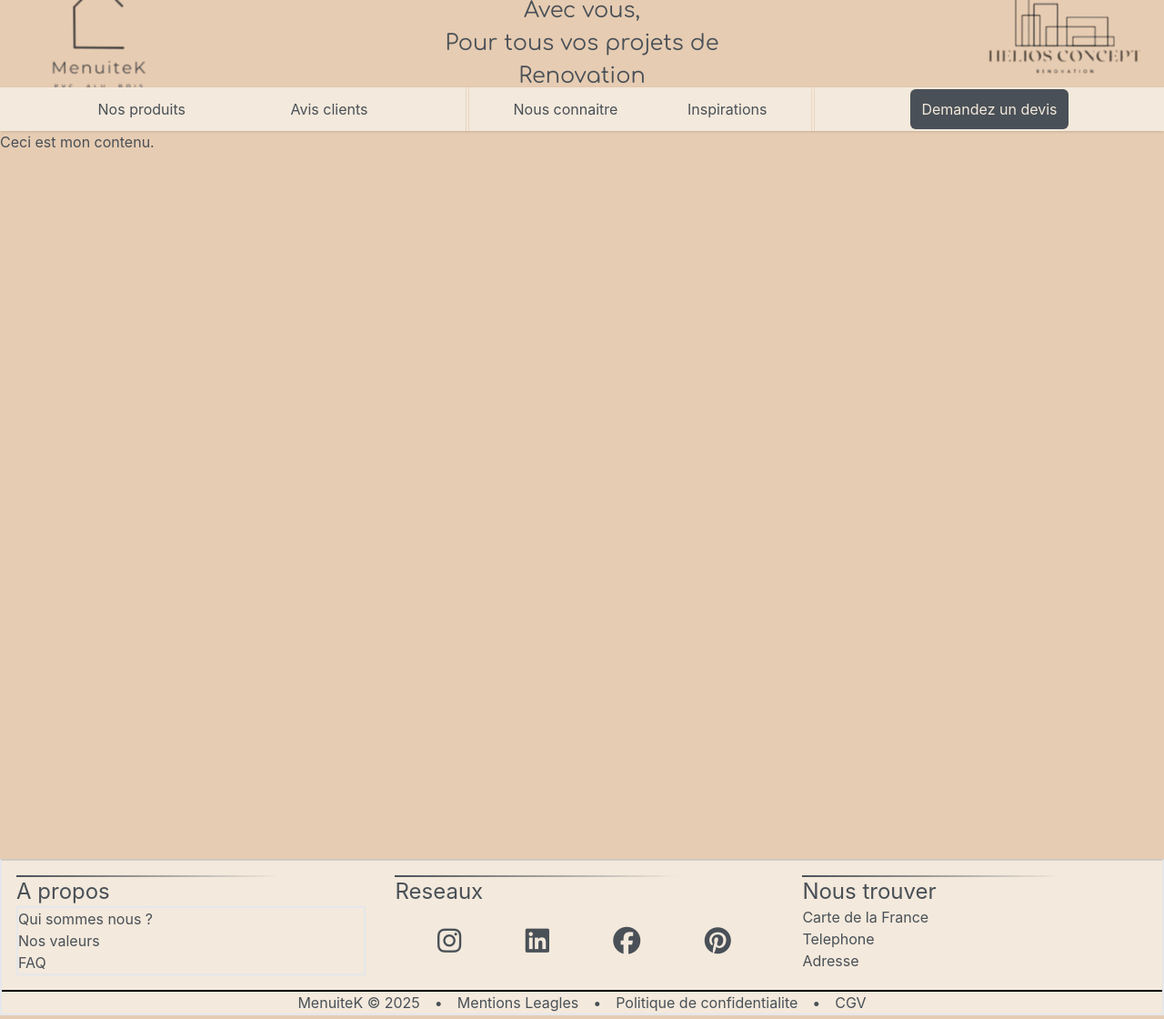
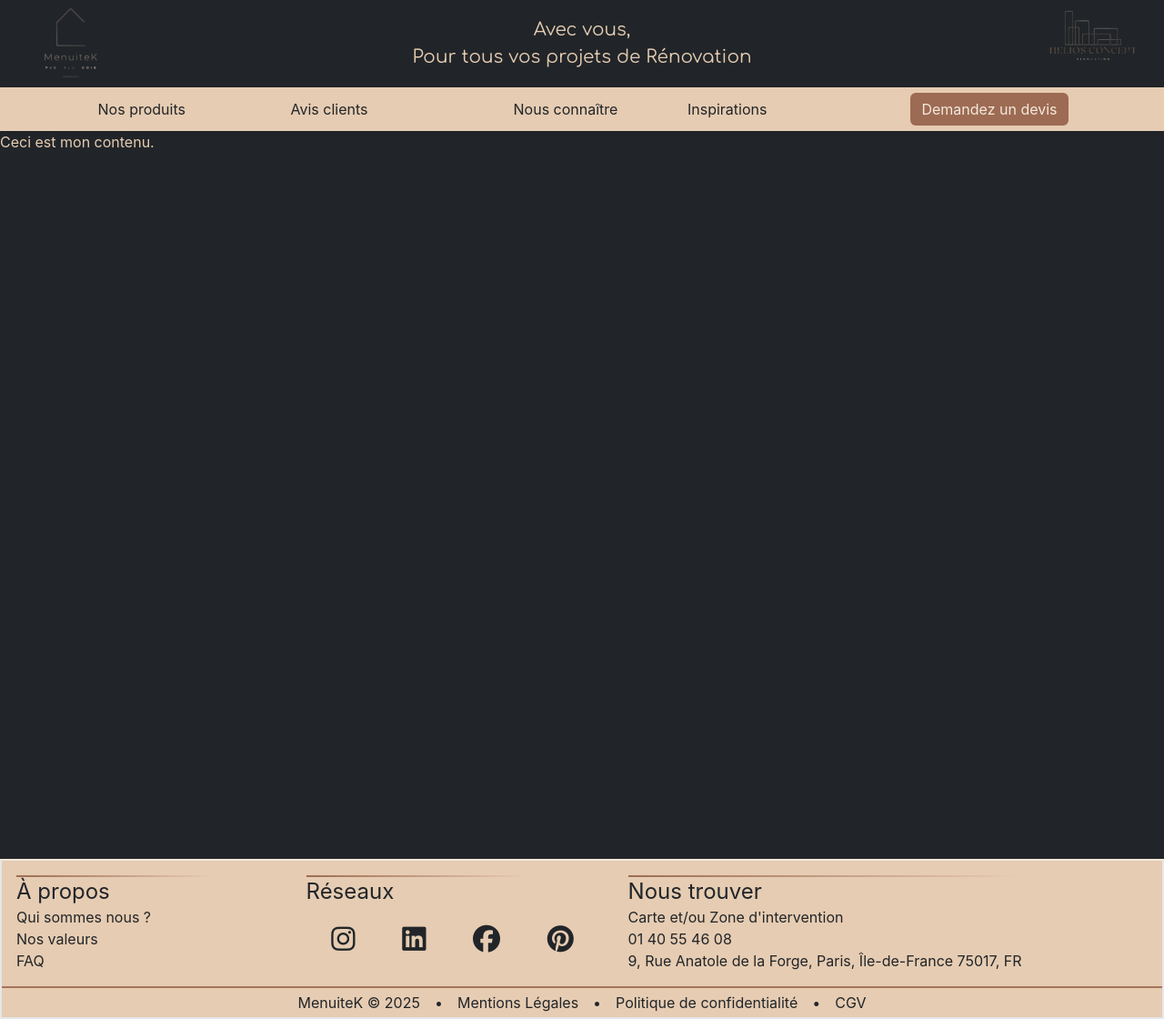
Before and after one commit to BdClement/Stanley, a React (Create React App) app in the folder frontend/testReact/menuitek/: page / in a window 1280 px wide. Shown: the whole page at 91% size. Built offline with nearby package versions, Linux system fonts and the light colour scheme.

Commit message:
feat: design in progress

```diff
--- a/frontend/testReact/menuitek/src/components/App.js
+++ b/frontend/testReact/menuitek/src/components/App.js
@@ -6,7 +6,7 @@ import Footer from './Footer/Footer';
 
 function App() {
   return (
-    <div className='flex flex-col min-h-screen bg-opacity-90'>
+    <div className='flex flex-col min-h-screen'>
       <Header />
       <Content />
       <Footer />
--- a/frontend/testReact/menuitek/src/components/Footer/About.js
+++ b/frontend/testReact/menuitek/src/components/Footer/About.js
@@ -2,31 +2,31 @@ function About() {
     return (
         <div className="flex flex-grow">
             <div className="m-4 flex flex-col flex-grow">
-                <div className="h-[2px] w-3/4 bg-gradient-to-r from-grey-custom to-grey-custom-300"></div>
-                <h3 className="text-2xl">A propos</h3>
-                <ul className=" flex flex-col flex-grow border-2">
-                    <li className="flex-grow">Qui sommes nous ?</li>
-                    <li className="flex-grow">Nos valeurs</li>
-                    <li className="flex-grow">FAQ</li>
+                <div className="h-[2px] w-3/4 bg-gradient-to-r from-brun-contrast to-brun-contrast-300"></div>
+                <h3 className="text-2xl">À propos</h3>
+                <ul className=" flex flex-col flex-gro">
+                    <li className="flex-grow hover:underline">Qui sommes nous ?</li>
+                    <li className="flex-grow hover:underline">Nos valeurs</li>
+                    <li className="flex-grow hover:underline">FAQ</li>
                 </ul>
             </div>
             <div className="m-4 flex flex-col flex-grow">
-                <div className="h-[2px] w-3/4 bg-gradient-to-r from-grey-custom to-grey-custom-300"></div>
-                <h3 className="text-2xl">Reseaux</h3>
+                <div className="h-[2px] w-3/4 bg-gradient-to-r from-brun-contrast to-brun-contrast-300"></div>
+                <h3 className="text-2xl">Réseaux</h3>
                 <ul className="flex flex-row flex-grow items-center justify-evenly gap-6">
-                    <li><i class="fab fa-instagram text-3xl"></i></li>
-                    <li><i class="fab fa-linkedin text-3xl"></i></li>
-                    <li><i class="fab fa-facebook text-3xl"></i></li>
-                    <li><i class="fab fa-pinterest text-3xl"></i></li>
+                    <li><i class="fab fa-instagram text-3xl hover:text-[#E1306C] transition duration-200 ease-in-out"></i></li>
+                    <li><i class="fab fa-linkedin text-3xl hover:text-[#0077B5] transition duration-200 ease-in-out"></i></li>
+                    <li><i class="fab fa-facebook text-3xl hover:text-[#1877F2] transition duration-200 ease-in-out"></i></li>
+                    <li><i class="fab fa-pinterest text-3xl hover:text-[#E60023] transition duration-200 ease-in-out"></i></li>
                 </ul>
             </div>
             <div className="m-4 flex-grow">
-                <div className="h-[2px] w-3/4 bg-gradient-to-r from-grey-custom to-grey-custom-300"></div>
+                <div className="h-[2px] w-3/4 bg-gradient-to-r from-brun-contrast to-brun-contrast-300"></div>
                 <h3 className="text-2xl">Nous trouver</h3>
                 <ul>
-                    <li>Carte de la France</li>
-                    <li>Telephone</li>
-                    <li>Adresse</li>
+                    <li>Carte et/ou Zone d'intervention</li>
+                    <li>01 40 55 46 08</li>
+                    <li>9, Rue Anatole de la Forge, Paris, Île-de-France 75017, FR</li>
                 </ul>
             </div>
         </div>
--- a/frontend/testReact/menuitek/src/components/Footer/Footer.js
+++ b/frontend/testReact/menuitek/src/components/Footer/Footer.js
@@ -5,7 +5,7 @@ import About from './About'
 
 function Footer() {
     return (
-        <footer className='min-h-[20vh] flex flex-col border-2 border-t-grey-custom/20 bg-beige-contrast'>
+        <footer className='min-h-[20vh] flex flex-col border-2 border-t-beige-contrast bg-beige-main text-grey-main'>
             <About />
             <Legal />
         </footer>
--- a/frontend/testReact/menuitek/src/components/Footer/Legal.js
+++ b/frontend/testReact/menuitek/src/components/Footer/Legal.js
@@ -1,14 +1,14 @@
 function Legal() {
     return (
-        <div className="min-h-[3vh] max-h-[6vh] flex flex-grow items-center justify-center border-t-2 border-black">
+        <div className="p-1 flex flex-grow items-center justify-center border-t-2 border-brun-contrast/90">
             <ul className="flex flex-row gap-4">
                 <li>MenuiteK © 2025</li>
                 <li>•</li>
-                <li>Mentions Leagles</li>
+                <li className="relative after:content-[''] after:absolute after:bottom-0 after:left-0 after:w-full after:h-[1.5px] after:opacity-0 after:bg-grey-main hover:after:opacity-1 hover:after:animate-fade-in">Mentions Légales</li>
                 <li>•</li>
-                <li>Politique de confidentialite</li>
+                <li className="hover:text-black hover:underline">Politique de confidentialité</li>
                 <li>•</li>
-                <li>CGV</li>
+                <li className="hover:text-black hover:underline">CGV</li>
             </ul>
         </div>
     )
--- a/frontend/testReact/menuitek/src/components/Header/Banner.js
+++ b/frontend/testReact/menuitek/src/components/Header/Banner.js
@@ -3,10 +3,11 @@ import logoHelios from '../../assets/LogoHelios.png'
 
 function Banner() {
     return (
-        <div className='flex flex-row h-[12vh] items-center'>
-            <img src={logoMenuitek} alt='Logo Menuitek' className='w-[20%] max-w-[225px] h-auto object-contain'></img>
-            <h1 className='font-comforta text-[clamp(1rem,3vw,1.5rem)] flex-1 text-center break-words text-grey-custom'>Avec vous,<br />Pour tous vos projets de<br />Renovation</h1>
-            <img src={logoHelios} alt='Logo Helios' className='w-[20%] max-w-[225px] h-auto object-contain'></img>
+        // <div className='flex flex-row h-[12vh] items-center'>
+        <div className='flex flex-row min-h-[10vh] max-h-[12vh] items-center'>
+            <img src={logoMenuitek} alt='Logo Menuitek' className=' m-4 w-[20%] max-w-[16vh] h-auto object-contain'></img>
+            <h1 className='font-comforta text-[clamp(0.9rem,2.5vw,1.25rem)] flex-1 text-center break-words text-beige-main'>Avec vous,<br />Pour tous vos projets de Rénovation</h1>
+            <img src={logoHelios} alt='Logo Helios' className='m-4 w-[20%] max-w-[16vh] h-auto object-contain'></img>
         </div>
     )
 }
--- a/frontend/testReact/menuitek/src/components/Header/Navbar.js
+++ b/frontend/testReact/menuitek/src/components/Header/Navbar.js
@@ -1,29 +1,29 @@
 function Navbar() {
     return (
-        <nav className='opacity-0 animate-slide-in-down flex flex-row flex-wrap sticky top-0 z-1 sm:h-[3vh] min-h-[6vh] bg-beige-contrast shadow'>
+        <nav className='opacity-0 animate-slide-in-down flex flex-row flex-wrap sticky top-0 z-1 sm:h-[3vh] min-h-[6vh] bg-beige-main text-grey-main shadow'>
             <ul className="flex flex-row w-full sm:w-[40%] h-full items-center justify-evenly">
                 <li className="relative group p-2">
                     <span>Nos produits</span>
-                    <span className="absolute bottom-0 left-1/2 transform -translate-x-1/2 h-[2px] w-0 bg-beige-main transition-all duration-300 group-hover:w-full"></span>
+                    <span className="absolute bottom-0 left-1/2 transform -translate-x-1/2 h-[2px] w-0 bg-brun-contrast transition-all duration-300 group-hover:w-full"></span>
                 </li>
                 <li className="relative group p-2">
                     <span>Avis clients</span>
-                    <span className="absolute bottom-0 left-1/2 transform -translate-x-1/2 h-[2px] w-0 bg-beige-main transition-all duration-300 group-hover:w-full"></span>
+                    <span className="absolute bottom-0 left-1/2 transform -translate-x-1/2 h-[2px] w-0 bg-brun-contrast transition-all duration-300 group-hover:w-full"></span>
                 </li>
             </ul>
             <ul className="flex flex-row w-full sm:w-[30%] h-full border-double max-sm:border-y-4 max-sm:border-beige-main/70 sm:border-x-4 sm:border-beige-main/70 gap-5 items-center justify-evenly">
                 <li  className="relative group p-2">
-                    <span>Nous connaitre</span>
-                    <span className="absolute bottom-0 left-1/2 transform -translate-x-1/2 h-[2px] w-0 bg-beige-main transition-all duration-300 group-hover:w-full"></span>
+                    <span>Nous connaître</span>
+                    <span className="absolute bottom-0 left-1/2 transform -translate-x-1/2 h-[2px] w-0 bg-brun-contrast transition-all duration-300 group-hover:w-full"></span>
                 </li>
                 <li className="relative group p-2">
                     <span>Inspirations</span>
-                    <span className="absolute bottom-0 left-1/2 transform -translate-x-1/2 h-[2px] w-0 bg-beige-main transition-all duration-300 group-hover:w-full"></span>
+                    <span className="absolute bottom-0 left-1/2 transform -translate-x-1/2 h-[2px] w-0 bg-brun-contrast transition-all duration-300 group-hover:w-full"></span>
                 </li>
             </ul>
             <ul className="flex flex-row w-full sm:w-[30%] h-full items-center justify-center">
                 <li className="relative group p-2">
-                    <span className="p-2 sm:p-3 rounded-md bg-grey-custom text-beige-contrast hover:bg-beige-contrast hover:text-grey-custom hover:border-2 hover:border-grey-custom transition duration:300">Demandez un devis</span>
+                    <span className="px-3 py-1 sm:py-2 lg:py-2 rounded-md bg-brun-contrast text-beige-contrast hover:bg-beige-contrast hover:text-grey-main hover:border-2 hover:border-grey-main transition duration:300">Demandez un devis</span>
                 </li>
             </ul>
         </nav>
--- a/frontend/testReact/menuitek/src/styles/index.css
+++ b/frontend/testReact/menuitek/src/styles/index.css
@@ -9,8 +9,8 @@ body {
     sans-serif;
   -webkit-font-smoothing: antialiased;
   -moz-osx-font-smoothing: grayscale;
-  @apply bg-beige-main;
-  @apply text-grey-custom;
+  @apply bg-grey-main;
+  @apply text-beige-main;
 }
 
 code {
--- a/frontend/testReact/menuitek/tailwind.config.js
+++ b/frontend/testReact/menuitek/tailwind.config.js
@@ -6,9 +6,11 @@ module.exports = {
   theme: {
     extend: {
       colors: {
-        'beige-main': '#e6ccb2',
-        'beige-contrast': '#f3e9dc',
-        'grey-custom': '#495057',
+        'beige-main': '#e6ccb2',//Mon texte
+        'beige-contrast': '#f3e9dcff',
+        // 'grey-custom': '#6c757d',
+        'grey-main': '#212529',//Mon fond => Un contrast entre les 2 BRUN ?
+        'brun-contrast': '#9d6b53',
       },
       fontFamily: {
         comforta: ['Comfortaa', 'Roboto', 'Sergoe UI']
```
